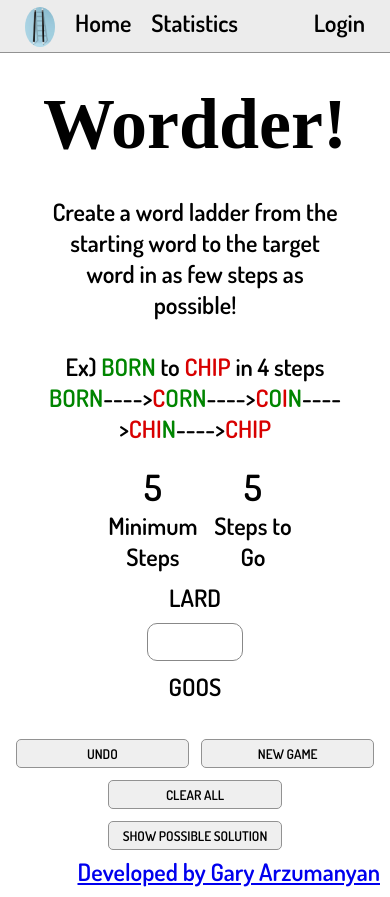
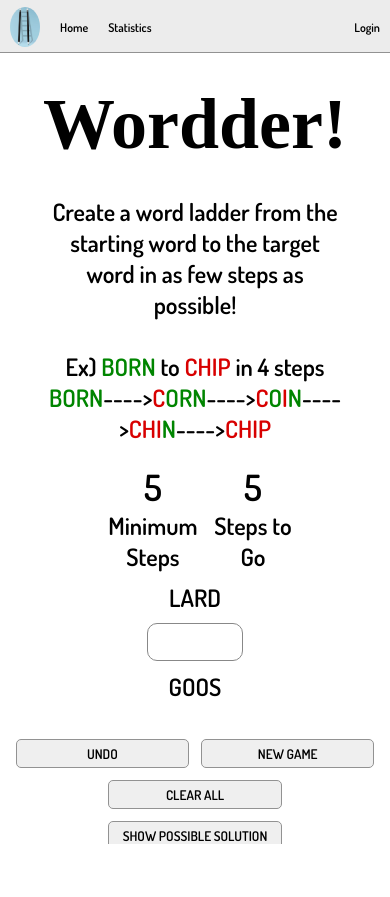
Before and after one commit to garyarzuma/wordder, a React (Create React App) app: page /lard/goos in a window 390 px wide. After the commit the page ends 844 px from the top, so only its background shows below. Built offline with nearby package versions, Linux system fonts and the light colour scheme; a web font is replaced by a local one.

Commit message:
Updated menu for responsive and reducing font size

```diff
--- a/public/index.html
+++ b/public/index.html
@@ -5,7 +5,7 @@
     <meta name="google-site-verification" content="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" />
     <meta charset="utf-8" />
     <link rel="icon" href="%PUBLIC_URL%/wordder-logo.jpg" />
-    <meta name="viewport" content="width=device-width, initial-scale=1" />
+    <meta name="viewport" content=" initial-scale=1" />
     <meta name="theme-color" content="#000000" />
     <meta
       name="description"
--- a/src/components/Footer.js
+++ b/src/components/Footer.js
@@ -1,5 +1,7 @@
 import './styles/Footer.css'
 import React from 'react'
+import { FontAwesomeIcon } from '@fortawesome/react-fontawesome'
+import { faGithubSquare } from '@fortawesome/free-brands-svg-icons'
 
 const Footer = () => {
   return(
@@ -8,6 +10,7 @@ const Footer = () => {
         <a className = "footer-element" href="https://github.com/garyarzuma">
             Developed by Gary Arzumanyan
         </a>
+        <FontAwesomeIcon className='github-square'icon={faGithubSquare} size="xl" />
       </div>
     </div>
   )
--- a/src/components/styles/CreateUserForm.css
+++ b/src/components/styles/CreateUserForm.css
@@ -1,6 +1,7 @@
 .create-user-form-box{
   position: relative;
-  width: 400px;
+  width: 30%;
+  min-width: 300px;
   margin: 0 auto;
   height: auto;
   max-height: 70vh;
@@ -26,7 +27,7 @@
 }
 
 .input-box{
-  width: 350px;
+  width: 100%;
 }
 
 input:focus{
--- a/src/components/styles/Footer.css
+++ b/src/components/styles/Footer.css
@@ -13,4 +13,28 @@
   align-items: baseline;
   margin-right:10px;
   margin-bottom:10px;
+  white-space: nowrap;
 }
+
+@media screen and (max-width: 600px) {
+    .footer-container{
+        font-size: 0.7em;
+    }
+}
+
+@media screen and (max-width: 400px) {
+    .footer-container{
+        font-size: 0.5em;
+    }
+}
+
+.github-square:hover{
+    cursor:pointer;
+}
+
+.footer-element{
+    font-style: none;
+    text-decoration: none;
+    color: rgb(17, 28, 128);
+    margin-right:10px;
+}
--- a/src/components/styles/Login.css
+++ b/src/components/styles/Login.css
@@ -9,14 +9,13 @@
 }
 
 .login-container{
-  width:200px;
+  width:300px;
   background-color: rgb(228, 228, 228);
   display:flex;
   margin: auto;
-  min-width: 300px;
   align-items: center;
   flex-direction: column;
-  padding: 30px;
+  padding: 20px;
   border-radius: 10px;
   border: .5px solid rgb(146, 146, 146);
   position: relative;
--- a/src/components/styles/Menu.css
+++ b/src/components/styles/Menu.css
@@ -5,12 +5,10 @@
 
 .menu-container{
     padding-top:2px;
-    padding-left:15px;
-    padding-right:15px;
     background: rgb(236, 236, 236);
     height: 50px;
     vertical-align: middle;
-    min-width: 150px;
+    width:100%;
     margin-bottom: 30px;
     border-bottom: .5px solid rgb(146, 146, 146);
     display: flex;
@@ -24,8 +22,42 @@
     display: flex;
 }
 
+.drop-down-container{
+    position: absolute;
+    background-color: #dadada;
+    width: 160px;
+    padding: 12px 16px;
+    z-index: 1;
+    display:block;
+    top:46px;
+    right:0px;
+}
+
+@media screen and (max-width: 600px) {
+    .menu-container{
+        font-size: 0.7em;
+    }
+    .drop-down-container{
+        width: 120px;
+        padding: 8px 12px;
+    }
+}
+
+@media screen and (max-width: 400px) {
+    .menu-container{
+        font-size: 0.5em;
+    }
+    .drop-down-container{
+        width: 80px;
+        padding: 4px 8px;
+    }
+}
+
 .link{
     margin: 0px 10px 0 10px;
+    display:flex;
+    align-items: center;
+    justify-content: center;
 }
 
 .pic{
@@ -56,25 +88,17 @@
 
 .name{
     float:left;
+    white-space: nowrap;
+    display:flex;
+    align-items: center;
 }
 
 .logged-in-right-container{
     display:flex;
+    position: relative;
 }
 
 .not-logged-in-right-container{
     display:flex;
     height: 40px;
 }
-
-
-.drop-down-container{
-    position: absolute;
-    background-color: #dadada;
-    min-width: 160px;
-    padding: 12px 16px;
-    z-index: 1;
-    display:block;
-    top:53px;
-    right:0px;
-}
--- a/src/components/styles/Stats.css
+++ b/src/components/styles/Stats.css
@@ -9,6 +9,36 @@
 
 .stats-container{
     margin:50px;
+    margin-left:10px;
+    margin-right:10px;
     display:flex;
     justify-content: center;
 }
+
+@media screen and (max-width: 600px) {
+  .stat-container{
+      width:90px;
+      margin-left:5px;
+      margin-right:5px;
+  }
+  .statNumber{
+    font-size:2em;
+  }
+}
+
+@media screen and (max-width: 400px) {
+  .stat-container{
+      width:60px;
+      margin-left:2px;
+      margin-right:2px;
+  }
+  .statNumber{
+    font-size:1.5em;
+  }
+  .statDesc{
+    font-size:.7em;
+  }
+  h1{
+    font-size:30px;
+  }
+}
--- a/src/index.css
+++ b/src/index.css
@@ -1,12 +1,18 @@
 body {
-  margin: 0;
   font-family:myFirstFont,-apple-system, BlinkMacSystemFont, 'Segoe UI', 'Roboto', 'Oxygen',
     'Ubuntu', 'Cantarell', 'Fira Sans', 'Droid Sans', 'Helvetica Neue',
     sans-serif;
   -webkit-font-smoothing: antialiased;
   -moz-osx-font-smoothing: grayscale;
   background-color: rgb(255, 255, 255);
-  height: 100vh;
+}
+
+html,body {
+  width: 100%;
+  height: 100%;
+  margin: 0px;
+  padding: 0px;
+  overflow-x: hidden;
 }
 
 code {
```
